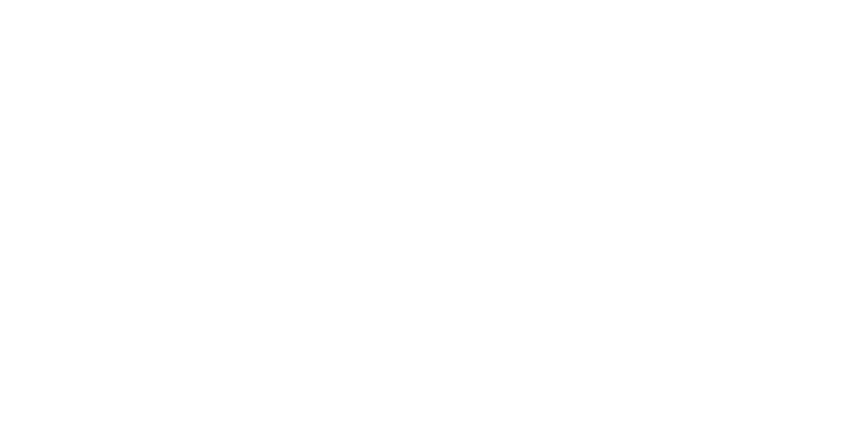
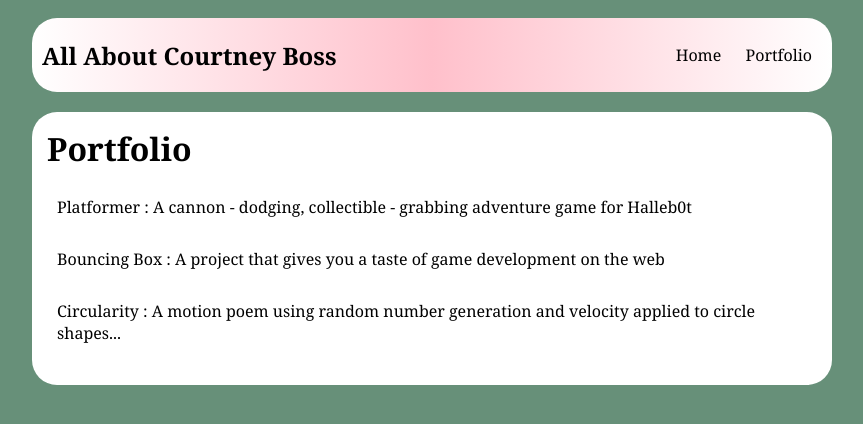
Before and after one commit to courtneyfboss/courtneyfboss.github.io, a plain HTML site: page portfolio.html in a window 1280 px wide. Shown: the whole page, without its empty margins (208-1071 px from the left). Drawn offline with Linux system fonts and the light colour scheme.

Commit message:
add portfolio.html file

```diff
--- a/portfolio.html
+++ b/portfolio.html
@@ -1,12 +1,140 @@
-<!DOCTYPE html>
+<!DOCTYPE HTML>
 <html>
+
     <head>
+        <title>Courtney's Website</title>
+    </head>
+     <style>
+        body {
+            background: rgb(103, 144, 121);
+            color: rgb(0, 0, 0);
+            padding: 10px;
+            font-family: Cambria, Cochin, Georgia, Times, 'Times New Roman', serif;
+        }
+        #all-contents {
+          max-width: 800px;
+            margin: auto;
+        }
 
-    </head>
+        /* navigation menu */
+        nav {
+            background: linear-gradient(to right, white, pink, white);
+            margin: 0 auto;
+            margin-bottom: 20px;
+            display: flex;
+            padding: 10px;
+            border-radius: 25px;
+        }
+        h1 {
+            display: flex;
+            align-items: center;
+            color: black;
+            flex: 1;
+            margin: 0;
+        }
+        #nav-ul {
+            list-style-image: none;
+        }
+
+        .nav-li {
+            display: inline-block;
+            padding: 0 10px;
+            border-radius: 25px;
+        }
+        a {
+            text-decoration: none;
+            color: black;
+        }
+
+        /* main container area beneath menu */
+        main {
+            background: rgb(255, 255, 255);
+            display: flex;
+            border-radius: 25px;
+        }
+        .sidebar {
+            margin-right: 25px;
+            padding: 10px;
+        }
+        .sidebar-img {
+            width: 200px;
+            border-radius: 25px;
+        }
+        .content {
+            flex: 1;
+            padding: 15px;
+        }
+        #interests {
+            border: 4px silver ridge;
+            padding: 8px;
+            border-radius: 25px;
+        }
+        h2, h3 {
+            margin: 0px;
+        }
+
+         /* portfolio styles */
+         .content h1 {
+             color: black;
+         }
+
+         #portfolio {
+             list-style-type: none;
+             padding-left: 0;
+         }
+
+         #portfolio li {
+             background: #fff;
+             padding: 10px;
+             border-radius: 10px;
+             margin-bottom: 10px;
+         }
+
+         #portfolio li:hover {
+             background: pink;
+         }
+
+         #portfolio a {
+             text-decoration: none;
+             color: black;
+         }
+
+     </style>
 
     <body>
+
+        <!--Visible HTML elements go here-->
+
         <div id="all-contents">
 
-        </div>
+            <!-- All content goes here -->
+
+            <nav>
+                    <h1>All About Courtney Boss</h1>
+                    <ul id="nav-ul">
+
+                        <li class="nav-li">
+                            <a href="index.html"> Home </a>
+                        </li>
+                        <li class="nav-li">
+                            <a href="portfolio.html"> Portfolio </a>
+                        </li>
+                    </ul>
+            </nav>
+
+            <!-- Nav stuff here...-->
+            <main>
+                <div class="content">
+                <h1>Portfolio</h1>
+                <ul id="portfolio">
+                    <li><a href="projects/platformer/">Platformer : A cannon - dodging, collectible - grabbing adventure game for Halleb0t</a></li>
+                    <li><a href="projects/bouncing-box/">Bouncing Box : A project that gives you a taste of game development on the web </a></li>
+                    <li><a href="projects/circularity/">Circularity : A motion poem using random number generation and velocity applied to circle shapes...</a></li>
+                </ul>
+
+            </div>
+            </main>
+
+
     </body>
 </html>
```
